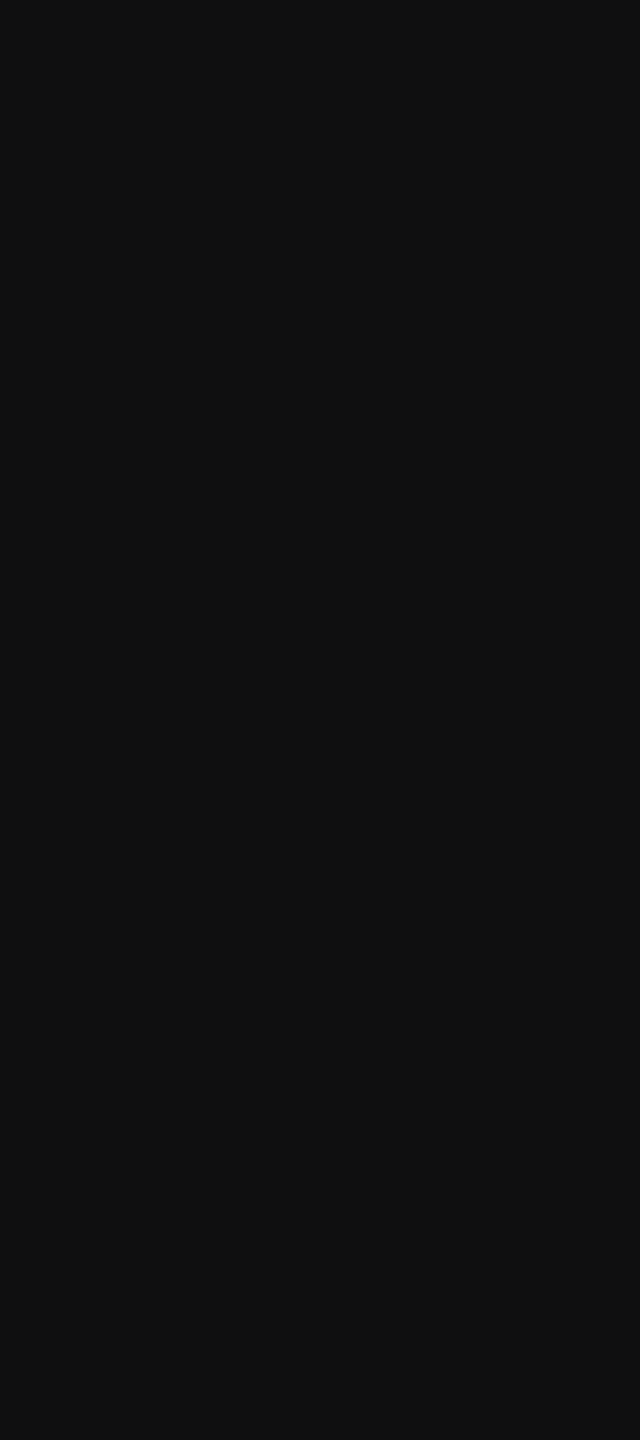
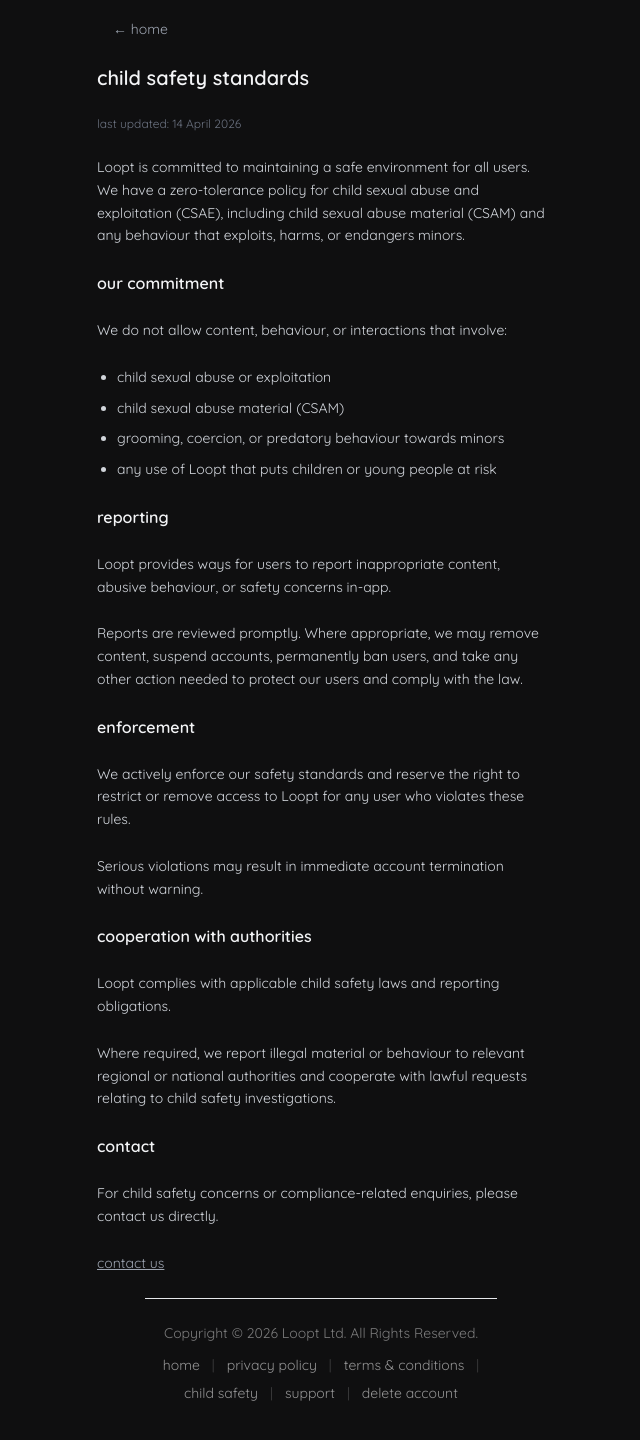
Before and after one commit to looptapp/loopt-website, a React (Vite) app: page /safety in a window 1280 px wide. Before the commit this address had no page. Shown: the top 1440 px of the page, without its empty margins (319-959 px from the left). Before the commit the page ends 800 px from the top, so only its background shows below. Built offline with nearby package versions, Linux system fonts and the light colour scheme.

Commit message:
Add child safety page and update footer

```diff
--- a/src/App.tsx
+++ b/src/App.tsx
@@ -2,6 +2,7 @@
 import Homepage from "./pages/Homepage";
 import SupportPage from "./pages/SupportPage";
 import DeleteAccountPage from "./pages/DeleteAccountPage";
+import SafetyPage from "./pages/SafetyPage";
 
 export default function App() {
   return (
@@ -10,6 +11,7 @@
         <Route path="/" element={<Homepage />} />
         <Route path="/support" element={<SupportPage />} />
         <Route path="/delete-account" element={<DeleteAccountPage />} />
+        <Route path="/safety" element={<SafetyPage />} />
       </Routes>
     </BrowserRouter>
   );
--- a/src/pages/DeleteAccountPage.tsx
+++ b/src/pages/DeleteAccountPage.tsx
@@ -155,9 +155,18 @@
               support
             </a>
             <span className="text-white/20">|</span>
-            <a href="/delete-account" className="transition hover:text-white/85">
-              delete account
-            </a>
+             <a href="/delete-account" className="transition hover:text-white/85">
+                delete account
+              </a>
+              <span className="text-white/20">|</span>
+              <a
+                href="https://www.loopt.app/safety"
+                target="_blank"
+                rel="noopener noreferrer"
+                className="transition hover:text-white/85"
+              >
+                child safety
+              </a>
           </div>
         </div>
       </footer>
--- a/src/pages/Homepage.tsx
+++ b/src/pages/Homepage.tsx
@@ -316,6 +316,15 @@
               <a href="/delete-account" className="transition hover:text-white/85">
                 delete account
               </a>
+              <span className="text-white/20">|</span>
+              <a
+                href="https://www.loopt.app/safety"
+                target="_blank"
+                rel="noopener noreferrer"
+                className="transition hover:text-white/85"
+              >
+                child safety
+              </a>
             </div>
           </div>
         </footer>
--- /dev/null
+++ b/src/pages/SafetyPage.tsx
@@ -0,0 +1,210 @@
+import React, { useRef } from "react";
+import { useNavigate } from "react-router-dom";
+
+
+export default function SafetyPage() {
+  const navigate = useNavigate();
+
+  // ✅ swipe-right to go back (iOS-style)
+  const startX = useRef<number | null>(null);
+  const startY = useRef<number | null>(null);
+
+
+  const goBack = () => {
+    if (window.history.length > 1) {
+      navigate(-1);
+      return;
+    }
+
+    navigate("/", { replace: true });
+  };
+
+  const onTouchStart = (e: React.TouchEvent) => {
+    const t = e.touches[0];
+    startX.current = t.clientX;
+    startY.current = t.clientY;
+  };
+
+  const onTouchEnd = (e: React.TouchEvent) => {
+    if (startX.current == null || startY.current == null) return;
+
+    const t = e.changedTouches[0];
+    const dx = t.clientX - startX.current;
+    const dy = t.clientY - startY.current;
+
+    if (dx > 90 && Math.abs(dy) < 50) {
+      goBack();
+    }
+
+    startX.current = null;
+    startY.current = null;
+  };
+
+  return (
+    <div
+      className="min-h-screen bg-[#0f0f10] text-gray-300"
+      onTouchStart={onTouchStart}
+      onTouchEnd={onTouchEnd}
+    >
+      <div className="max-w-md mx-auto px-4 pt-4">
+        <a
+        href="https://www.loopt.app"
+        className="text-sm text-gray-400 hover:text-gray-200 transition"
+        >
+        ← home
+        </a>
+      </div>
+
+      <div className="px-4 py-6">
+        <div className="max-w-md mx-auto space-y-6 text-sm leading-relaxed">
+          <h1 className="text-xl font-semibold text-gray-100">
+            child safety standards
+          </h1>
+
+          <p className="text-xs text-gray-500">
+            last updated: 14 April 2026
+          </p>
+
+          <p>
+            Loopt is committed to maintaining a safe environment for all users.
+            We have a zero-tolerance policy for child sexual abuse and
+            exploitation (CSAE), including child sexual abuse material (CSAM)
+            and any behaviour that exploits, harms, or endangers minors.
+          </p>
+
+          <h2 className="text-base font-semibold text-gray-100">
+            our commitment
+          </h2>
+
+          <p>
+            We do not allow content, behaviour, or interactions that involve:
+          </p>
+
+          <ul className="list-disc pl-5 space-y-2">
+            <li>child sexual abuse or exploitation</li>
+            <li>child sexual abuse material (CSAM)</li>
+            <li>grooming, coercion, or predatory behaviour towards minors</li>
+            <li>
+              any use of Loopt that puts children or young people at risk
+            </li>
+          </ul>
+
+          <h2 className="text-base font-semibold text-gray-100">reporting</h2>
+
+          <p>
+            Loopt provides ways for users to report inappropriate content,
+            abusive behaviour, or safety concerns in-app.
+          </p>
+
+          <p>
+            Reports are reviewed promptly. Where appropriate, we may remove
+            content, suspend accounts, permanently ban users, and take any other
+            action needed to protect our users and comply with the law.
+          </p>
+
+          <h2 className="text-base font-semibold text-gray-100">
+            enforcement
+          </h2>
+
+          <p>
+            We actively enforce our safety standards and reserve the right to
+            restrict or remove access to Loopt for any user who violates these
+            rules.
+          </p>
+
+          <p>
+            Serious violations may result in immediate account termination
+            without warning.
+          </p>
+
+          <h2 className="text-base font-semibold text-gray-100">
+            cooperation with authorities
+          </h2>
+
+          <p>
+            Loopt complies with applicable child safety laws and reporting
+            obligations.
+          </p>
+
+          <p>
+            Where required, we report illegal material or behaviour to relevant
+            regional or national authorities and cooperate with lawful requests
+            relating to child safety investigations.
+          </p>
+
+          <h2 className="text-base font-semibold text-gray-100">contact</h2>
+
+          <p>
+            For child safety concerns or compliance-related enquiries, please contact us directly.
+            </p>
+
+            <p>
+           <a
+            href="mailto:lily@loopt.app?subject=Child%20Safety%20Report"
+            className="underline text-gray-400 hover:text-gray-200"
+            >
+            contact us
+            </a>
+            </p>
+            {/* FOOTER */}
+            <footer className="mx-auto w-full max-w-7xl px-6 pb-10 sm:px-8 lg:px-12">
+            <div className="border-t border-white/8 pt-6 text-center">
+                <p className="text-sm text-white/45">
+                Copyright © 2026 Loopt Ltd. All Rights Reserved.
+                </p>
+
+               <div className="mt-3 flex flex-wrap items-center justify-center gap-x-3 gap-y-2 text-sm text-white/55">
+                <a
+                    href="https://www.loopt.app"
+                    className="transition hover:text-white/85"
+                >
+                    home
+                </a>
+                <span className="text-white/20">|</span>
+
+                <a
+                    href="https://join.loopt.app/privacy"
+                    target="_blank"
+                    rel="noopener noreferrer"
+                    className="transition hover:text-white/85"
+                >
+                    privacy policy
+                </a>
+                <span className="text-white/20">|</span>
+
+                <a
+                    href="https://join.loopt.app/terms"
+                    target="_blank"
+                    rel="noopener noreferrer"
+                    className="transition hover:text-white/85"
+                >
+                    terms &amp; conditions
+                </a>
+                <span className="text-white/20">|</span>
+
+                <a
+                    href="https://www.loopt.app/safety"
+                    target="_blank"
+                    rel="noopener noreferrer"
+                    className="transition hover:text-white/85"
+                >
+                    child safety
+                </a>
+                <span className="text-white/20">|</span>
+
+                <a href="/support" className="transition hover:text-white/85">
+                    support
+                </a>
+                <span className="text-white/20">|</span>
+
+                <a href="/delete-account" className="transition hover:text-white/85">
+                    delete account
+                </a>
+                </div>
+            </div>
+            </footer>
+        </div>
+      </div>
+    </div>
+  );
+}
--- a/src/pages/SupportPage.tsx
+++ b/src/pages/SupportPage.tsx
@@ -181,9 +181,18 @@
               support
             </a>
             <span className="text-white/20">|</span>
-            <a href="/delete-account" className="transition hover:text-white/85">
-              delete account
-            </a>
+             <a href="/delete-account" className="transition hover:text-white/85">
+                delete account
+              </a>
+              <span className="text-white/20">|</span>
+              <a
+                href="https://www.loopt.app/safety"
+                target="_blank"
+                rel="noopener noreferrer"
+                className="transition hover:text-white/85"
+              >
+                child safety
+              </a>
           </div>
         </div>
       </footer>
```
